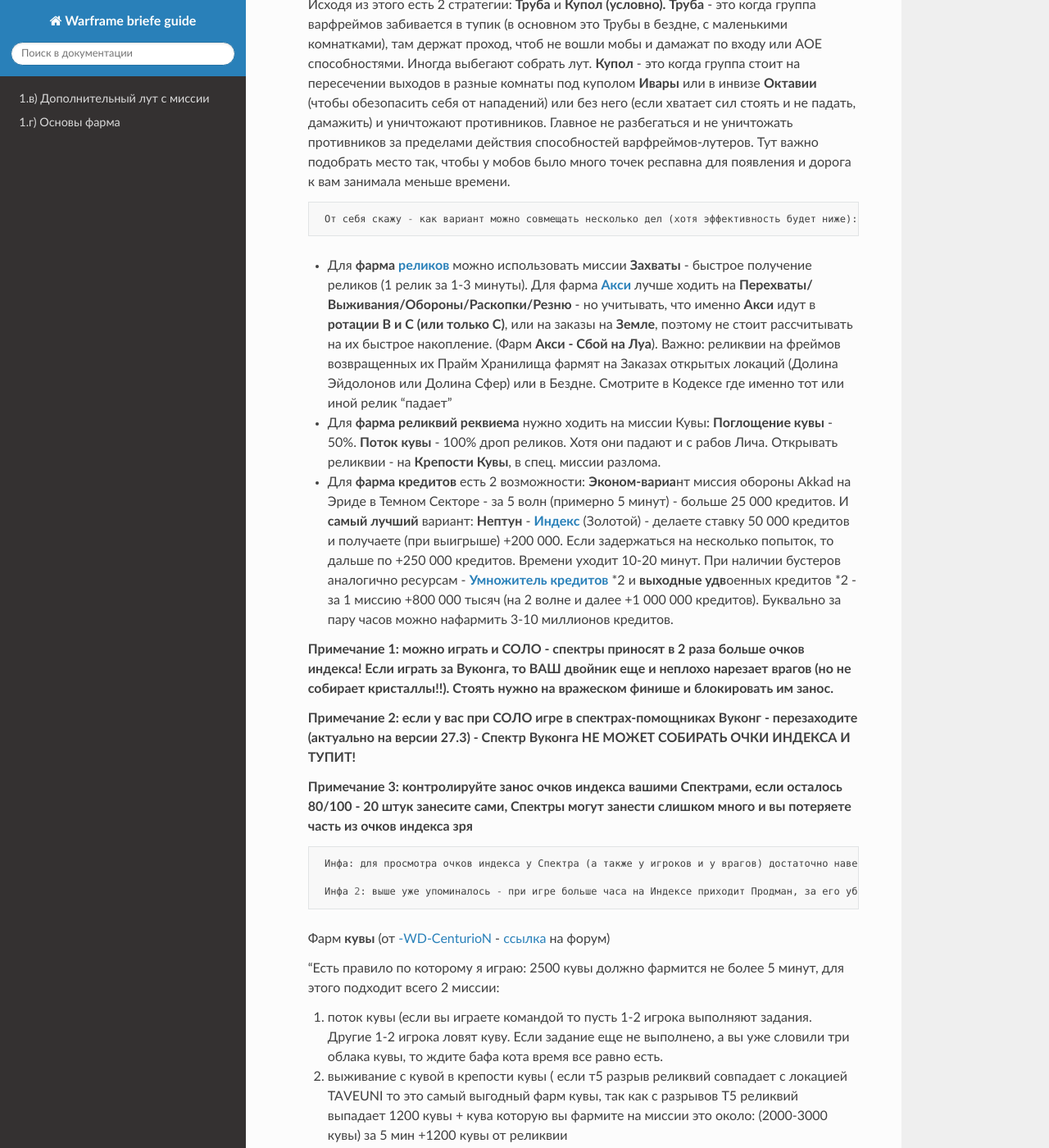
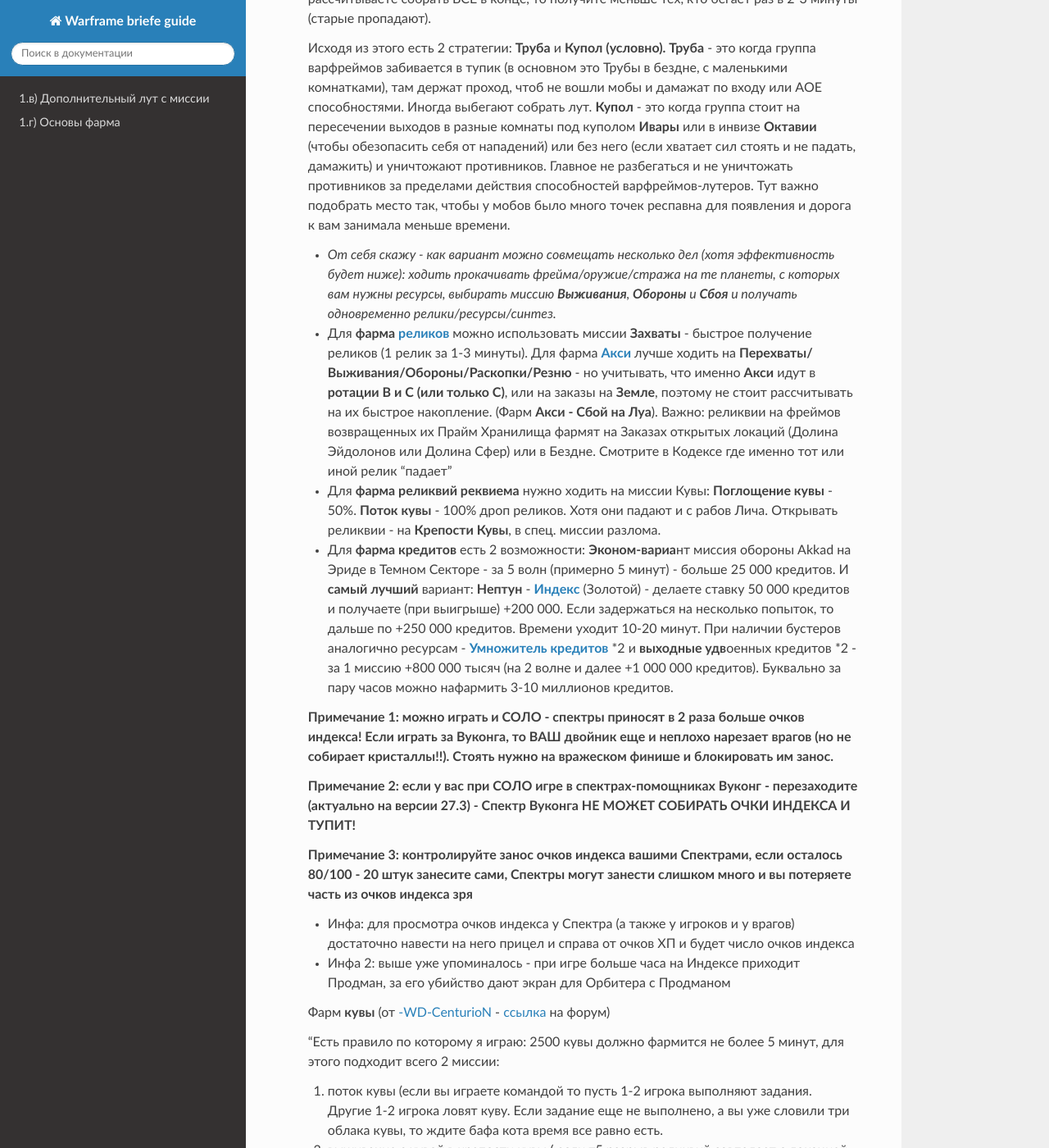
Before and after one commit to crackedmind/warframe-brief-guide, a Sphinx documentation site: the page built from source/01_cd.md, in a window 1280 px wide and 1400 px high, scrolled down 1686 px. Shown: the whole window at 82% size. Built offline with Sphinx 7.4.7 and the Read the Docs theme 2.0.0, drawn with Linux system fonts in a browser that asks for light colours; some of the changed text lies outside the part shown.

Commit message:
правка 1 пункта..

```diff
--- a/source/01_cd.md
+++ b/source/01_cd.md
@@ -6,17 +6,17 @@
 
 Изменения Способностей Мародерства (дополнительные ресурсы) Warframe ([по обновлению на 25.8.0](https://forums.warframe.com/topic/1131643-atlas-prime-update-2580/)):
 
-        Способности Варфреймов на дополнительное извлечение ресурсов снова смогут приносить дополнительные ресурсы с уже добытых трупов. Один враг может быть “выпотрошен” не более чем одним умением из каждой группы. Способности Варфреймов на дополнительное извлечение ресурсов были разделены на отдельные функциональные группы для ясности:
+Способности Варфреймов на дополнительное извлечение ресурсов снова смогут приносить дополнительные ресурсы с уже добытых трупов. Один враг может быть “выпотрошен” не более чем одним умением из каждой группы. Способности Варфреймов на дополнительное извлечение ресурсов были разделены на отдельные функциональные группы для ясности:
 
-1. Лут при жизни: 		**Ивара(100%-от силы)**
+1. Лут при жизни: 		**Ивара (100%-от силы)**
 
-2. Лут с окаменевших: 	**Атлас(25%-мод)**
+2. Лут с окаменевших: 	**Атлас (25%-мод)**
 
-3. Добыча со смерти: 	**Вуконг**(_пассивка - Обезьянья удача_)/**[Кора(65%-мод)/Гидроид(100%-мод)](https://www.reddit.com/r/Warframe/comments/ddkvpu/nekros_chooses_a_friend/)**. Враг может быть убит только один раз, он не может «умереть» несколько раз.
+3. Добыча со смерти: 	**Вуконг** (_пассивка - Обезьянья удача_)/**[Кора(65%-мод)/Гидроид(100%-мод)](https://www.reddit.com/r/Warframe/comments/ddkvpu/nekros_chooses_a_friend/)**. Враг может быть убит только один раз, он не может «умереть» несколько раз.
 
-4. Добыча с трупа: 		**Некрос(54%)/Чеса Кубрау**
+4. Добыча с трупа: 		**Некрос (54%)/Чеса Кубрау**
 
-    _Интересно что сверх этого действует баф от Смиты-кават (кроме Чесы т.к. или-или) как  ***2** на получаемый лут во время бафа. (плюс остальные умножители - см. пункт ниже)_
+    _Интересно что сверх этого действует баф от Смиты-кават (кроме Чесы т.к. или-или) как  **2** на получаемый лут во время бафа. (плюс остальные умножители - см. пункт ниже)_
 
 ## 1.г) Основы фарма
 
@@ -34,7 +34,7 @@
     Исходя из этого есть 2 стратегии: **Труба** и **Купол (условно). Труба** - это когда группа варфреймов забивается в тупик (в основном это Трубы в бездне, с маленькими комнатками), там держат проход, чтоб не вошли мобы и дамажат по входу или AOE способностями. Иногда выбегают собрать лут. **Купол** - это когда группа стоит на пересечении выходов в разные комнаты под куполом **Ивары** или в инвизе **Октавии** (чтобы обезопасить себя от нападений) или без него (если хватает сил стоять и не падать, дамажить) и уничтожают противников. Главное не разбегаться и не уничтожать противников за пределами действия способностей варфреймов-лутеров. Тут важно подобрать место так, чтобы у мобов было много точек респавна  для появления и дорога к вам занимала меньше времени.
 
 
-        От себя скажу - как вариант можно совмещать несколько дел (хотя эффективность будет ниже): ходить прокачивать фрейма/оружие/стража на те планеты, с которых вам нужны ресурсы, выбирать миссию **Выживания**, **Обороны** и **Сбоя** и получать одновременно релики/ресурсы/синтез.
+    *  *От себя скажу - как вариант можно совмещать несколько дел (хотя эффективность будет ниже): ходить прокачивать фрейма/оружие/стража на те планеты, с которых вам нужны ресурсы, выбирать миссию **Выживания**, **Обороны** и **Сбоя** и получать одновременно релики/ресурсы/синтез.*
 
     * Для **фарма [реликов](https://warframe.fandom.com/ru/wiki/%D0%A0%D0%B5%D0%BB%D0%B8%D0%BA%D0%B2%D0%B8%D1%8F_%D0%91%D0%B5%D0%B7%D0%B4%D0%BD%D1%8B)** можно использовать миссии **Захваты** - быстрое получение реликов (1 релик за 1-3 минуты). Для фарма **[Акси](https://warframe.fandom.com/ru/wiki/%D0%A0%D0%B5%D0%BB%D0%B8%D0%BA%D0%B2%D0%B8%D1%8F_%D0%91%D0%B5%D0%B7%D0%B4%D0%BD%D1%8B/%D0%A0%D0%B5%D0%BB%D0%B8%D0%BA%D0%B2%D0%B8%D0%B8%2F%D0%90%D0%BA%D1%81%D0%B8)** лучше ходить на **Перехваты/Выживания/Обороны/Раскопки/Резню** - но учитывать, что именно **Акси** идут в **ротации В и С (или только С)**, или на заказы на **Земле**, поэтому не стоит рассчитывать на их быстрое накопление. (Фарм **Акси - Сбой на Луа**). Важно: реликвии на фреймов возвращенных их Прайм Хранилища фармят на Заказах открытых локаций (Долина Эйдолонов или Долина Сфер) или в Бездне. Смотрите в Кодексе где именно тот или иной релик “падает”
 
--- a/source/conf.py
+++ b/source/conf.py
@@ -22,7 +22,7 @@
 author = 'Alexander Tomlenov'
 
 # The full version, including alpha/beta/rc tags
-release = '29.2.4.9'
+release = '29.2.4.11'
 
 # -- General configuration ---------------------------------------------------
 
```
Also changed, not shown: other parts of source/01_cd.md (+2 -2 lines), source/01_g.md (+2 -0 lines), source/01_h.md (+2 -0 lines).
